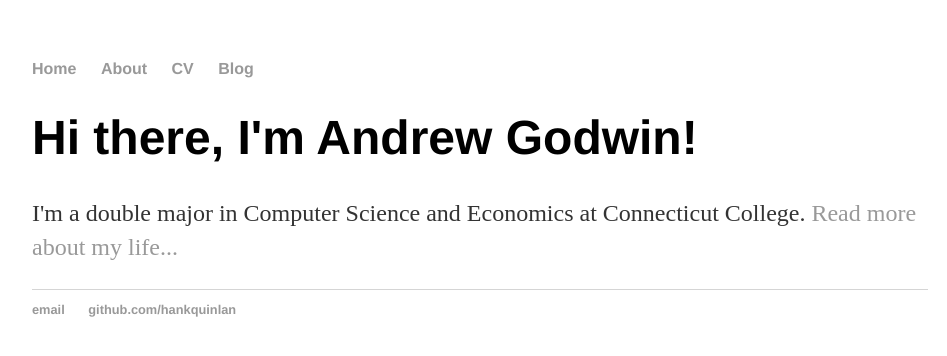
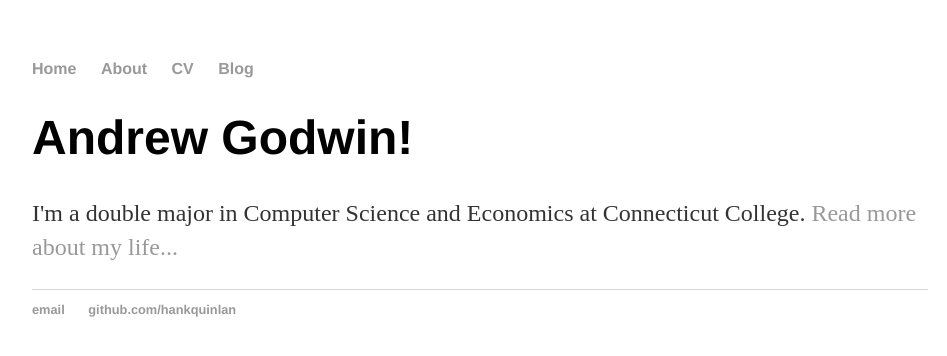
Before and after one commit to mriley2/AndrewRGodwin.github.io, a Jekyll site: the page built from index.html, in a window 1280 px wide. Shown: the top 356 px of the page, without its empty margins (160-1107 px from the left). Built offline with Jekyll 4.4.1, drawn with Linux system fonts in a browser that asks for light colours.

Commit message:
Update index.html

```diff
--- a/index.html
+++ b/index.html
@@ -3,6 +3,6 @@ layout: default
 title: Andrew Godwin
 ---
 <div class="blurb">
-	<h1>Hi there, I'm Andrew Godwin!</h1>
+	<h1>Andrew Godwin!</h1>
 	<p>I'm a double major in Computer Science and Economics at Connecticut College. <a href="/about">Read more about my life...</a></p>
 </div><!-- /.blurb -->
```
